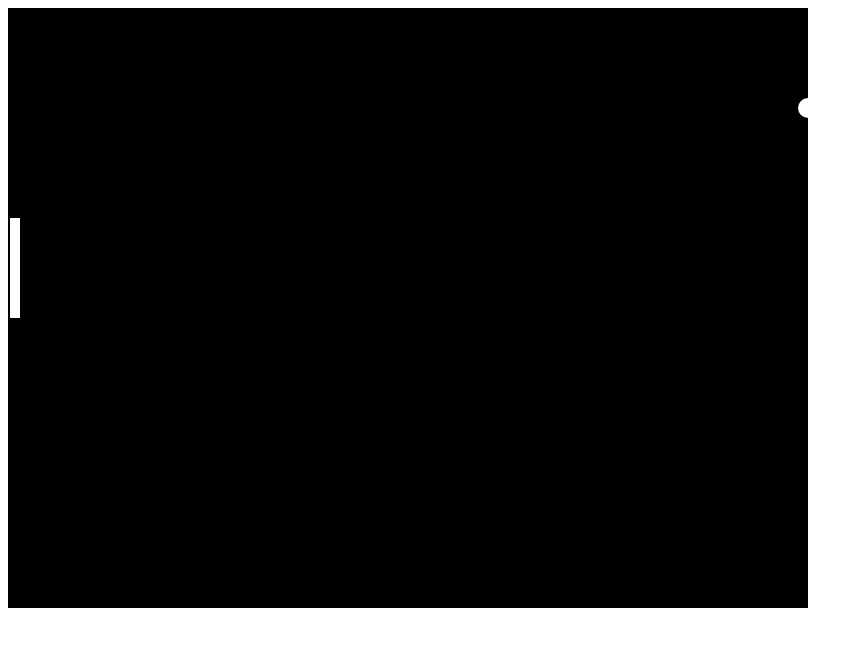
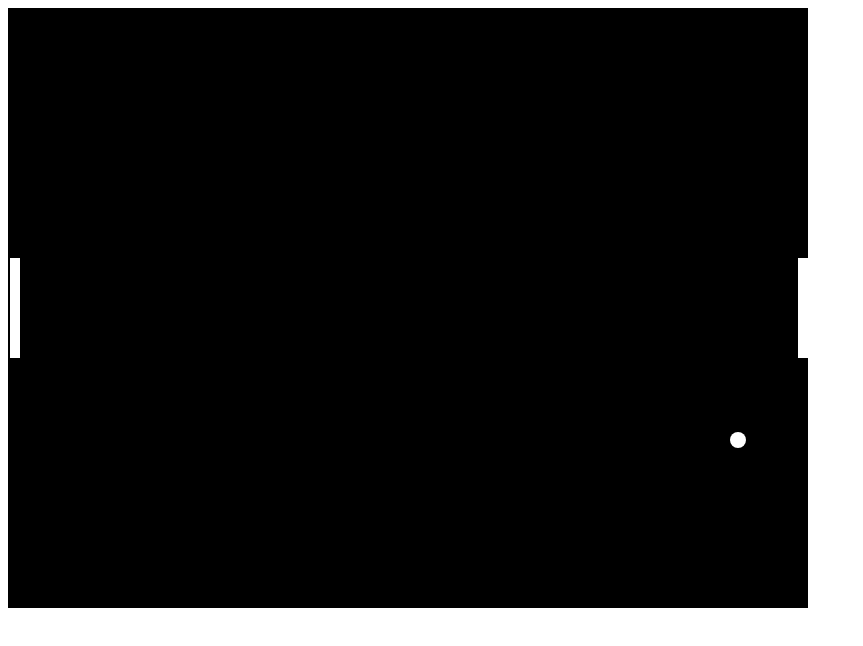
Before and after one commit to davidgailey/pong, a plain HTML site: page index.html in a window 1280 px wide. Shown: the whole page, without its empty margins (0-863 px from the left). Drawn offline with Linux system fonts and the light colour scheme.

Commit message:
add paddle colisions, mouse movement of paddle 1, and ball reset function to re-center

```diff
--- a/index.html
+++ b/index.html
@@ -12,14 +12,47 @@
 
 <script type="text/javascript">
 	var canvas, canvasContext;
+	var framesPerSecond = 30;
+
+	// ball options
 	var ballX = 50;
-	var ballSpeedX = 5;
-	var framesPerSecond = 30;
+	var ballY = 50;
+	var ballSpeedX = 10;
+	var ballSpeedY = 4;
+
+	// paddle options
+	var paddle1Y = 250;
+	var paddle2Y = 250;
+	const paddleHeight = 100;
+	const paddleWidth = 10;
 
 	function moveEverything(){
 		ballX = ballX + ballSpeedX;
-		if (ballX > canvas.width || ballX < 0) {
-			ballSpeedX = -ballSpeedX;
+		ballY = ballY + ballSpeedY;
+
+		// handle reflection off left side paddle
+		if (ballX < 0) {
+			// if ball hits where paddle is, reverse direction
+			if(ballY > paddle1Y && ballY < paddle1Y + paddleHeight){
+				ballSpeedX = -ballSpeedX;
+			}else{
+				ballReset();
+			}
+		}
+
+		// handle reflection off right side paddle
+		if (ballX > canvas.width) {
+			// if ball hits where paddle is, reverse direction
+			if(ballY > paddle2Y && ballY < paddle2Y + paddleHeight){
+				ballSpeedX = -ballSpeedX;
+			}else{
+				ballReset();
+			}
+		}
+
+		// bounce ball off top and bottom
+		if (ballY > canvas.height || ballY < 0) {
+			ballSpeedY = -ballSpeedY;
 		}
 
 	}
@@ -29,10 +62,13 @@
 		drawColorRect(0,0,canvas.width,canvas.height,'black');
 
 		// draw player paddle
-		drawColorRect(2,210,10,100,'white');
+		drawColorRect(2,paddle1Y,paddleWidth,paddleHeight,'white');
+
+		// draw cpu paddle
+		drawColorRect(canvas.width - paddleWidth,paddle2Y,paddleWidth,paddleHeight,'white');
 
 		// draw "ball"
-		drawColorCircle(ballX, 100,10,'white');
+		drawColorCircle(ballX,ballY,8,'white');
 
 	}
 
@@ -44,8 +80,26 @@
 	function drawColorCircle (centerX,centerY,radius,color) {
 		canvasContext.fillStyle = color;
 		canvasContext.beginPath();
-		canvasContext.arc(centerX, centerY,radius, 0,Math.PI*2,true);
+		canvasContext.arc(centerX,centerY,radius, 0,Math.PI*2,true);
 		canvasContext.fill();
+	}
+
+	function calculateMousePos(event){
+		let rect = canvas.getBoundingClientRect();
+		let root = document.documentElement;
+		let mouseX = event.clientX - rect.left - root.scrollLeft;
+		let mouseY = event.clientY - rect.top - root.scrollTop;
+
+		return {x:mouseX,y:mouseY}
+	}
+
+	function ballReset(){
+		// change ball direction to other player
+		ballSpeedX = -ballSpeedX
+
+		// center ball
+		ballX = canvas.width/2;
+		ballY = canvas.height/2;
 	}
 
 	window.onload = function() {
@@ -56,6 +110,12 @@
 			moveEverything();
 			drawEverything();
 		}, 1000/framesPerSecond);
+
+		canvas.addEventListener('mousemove',
+			function(event){
+				let mousePos = calculateMousePos(event);
+				paddle1Y = mousePos.y - (paddleHeight/2);
+			});
 	}
 
 
```
